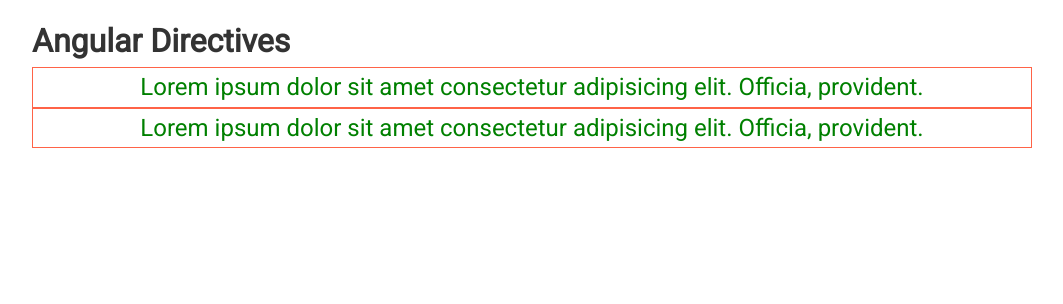
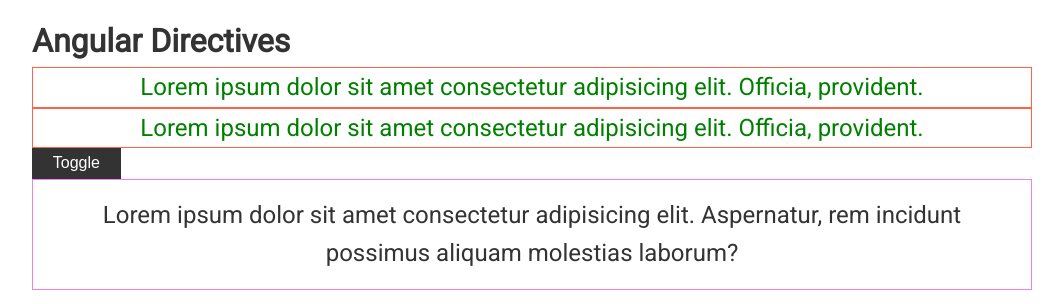
Before and after one commit to TkachukRR/26-angular-demo, an Angular app: page / in a window 1280 px wide. Shown: the top 304 px of the page, without its empty margins (108-1171 px from the left). Built offline with nearby package versions, Linux system fonts and the light colour scheme.

Commit message:
#010 Addde directive ifnot

```diff
--- a/src/app/app.component.html
+++ b/src/app/app.component.html
@@ -23,4 +23,21 @@
   >
     Lorem ipsum dolor sit amet consectetur adipisicing elit. Officia, provident.
   </p>
+
+  <button class="btn" (click)="isVisible = !isVisible">Toggle</button>
+
+  <!-- <div class="wrap" *ngIf="isVisible">
+    <p>
+      Lorem ipsum dolor sit amet consectetur adipisicing elit. Aspernatur, rem
+      incidunt possimus aliquam molestias laborum?
+    </p>
+  </div> -->
+  <ng-template [ngIf]="isVisible">
+    <div class="wrap">
+      <p>
+        Lorem ipsum dolor sit amet consectetur adipisicing elit. Aspernatur, rem
+        incidunt possimus aliquam molestias laborum?
+      </p>
+    </div>
+  </ng-template>
 </div>
--- a/src/app/app.component.scss
+++ b/src/app/app.component.scss
@@ -6,3 +6,8 @@
   font-size: 1.5rem;
   text-align: center;
 }
+
+.wrap {
+  border: 1px solid violet;
+  padding: 1em;
+}
--- a/src/app/app.component.ts
+++ b/src/app/app.component.ts
@@ -7,4 +7,6 @@
 })
 export class AppComponent {
   title = 'Angular directives';
+
+  isVisible = true;
 }
--- a/src/app/app.module.ts
+++ b/src/app/app.module.ts
@@ -4,9 +4,10 @@
 import { AppComponent } from './app.component';
 import { FormsModule } from '@angular/forms';
 import { StyleDirective } from './directives/style.directive';
+import { IfontDirective } from './directives/ifont.directive';
 
 @NgModule({
-  declarations: [AppComponent, StyleDirective],
+  declarations: [AppComponent, StyleDirective, IfontDirective],
   imports: [BrowserModule, FormsModule],
   providers: [],
   bootstrap: [AppComponent],
--- /dev/null
+++ b/src/app/directives/ifont.directive.ts
@@ -0,0 +1,10 @@
+import { Directive } from '@angular/core';
+
+@Directive({
+  selector: '[appIfont]'
+})
+export class IfontDirective {
+
+  constructor() { }
+
+}
--- a/src/app/directives/style.directive.ts
+++ b/src/app/directives/style.directive.ts
@@ -4,19 +4,22 @@
   Renderer2,
   HostListener,
   Input,
+  HostBinding,
 } from '@angular/core';
 
 @Directive({
   selector: '[appStyle]',
 })
 export class StyleDirective {
-  @Input('appStyle') color: string = 'yellow';
+  @Input('appStyle') color: any = 'yellow';
   @Input() fontWeight: string = 'normal';
   @Input() directiveStyles: {
     cursor?: string;
     border?: string;
     borderRadius?: string;
   } = { cursor: 'wait', border: '1px solid tomato', borderRadius: 'none' };
+
+  @HostBinding('style.color') elColor = null;
 
   constructor(private elRef: ElementRef, private render: Renderer2) {
     console.log(this.color);
@@ -73,6 +76,8 @@
       'borderRadius',
       this.directiveStyles.borderRadius
     );
+
+    this.elColor = this.color;
   }
 
   @HostListener('mouseleave') onMouseLeave() {
```
